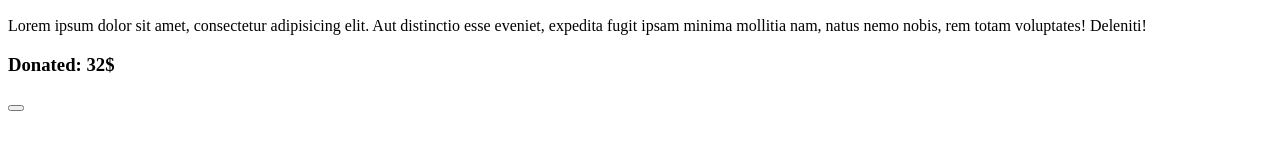
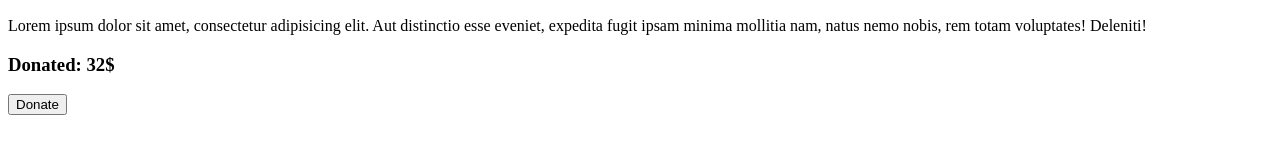
Before and after one commit to VzEugen/Adopt-Pet, a plain HTML site: page index.html in a window 1280 px wide. Shown: the part 118-272 px from the top of the page. Drawn offline with Linux system fonts and the light colour scheme.

Commit message:
Update index.html

```diff
--- a/index.html
+++ b/index.html
@@ -23,7 +23,7 @@
         <h2 class="m__card-name">Tuzic Frumos</h2>
         <span class="m__card-description">Lorem ipsum dolor sit amet, consectetur adipisicing elit. Aut distinctio esse eveniet, expedita fugit ipsam minima mollitia nam, natus nemo nobis, rem totam voluptates! Deleniti!</span>
         <h3 class="m__card-summa">Donated: 32$</h3>
-        <button class="m__card-donate" type="submit"></button>
+        <button class="m__card-donate" type="submit">Donate</button>
     </div>
 </div>
 </body>
```
